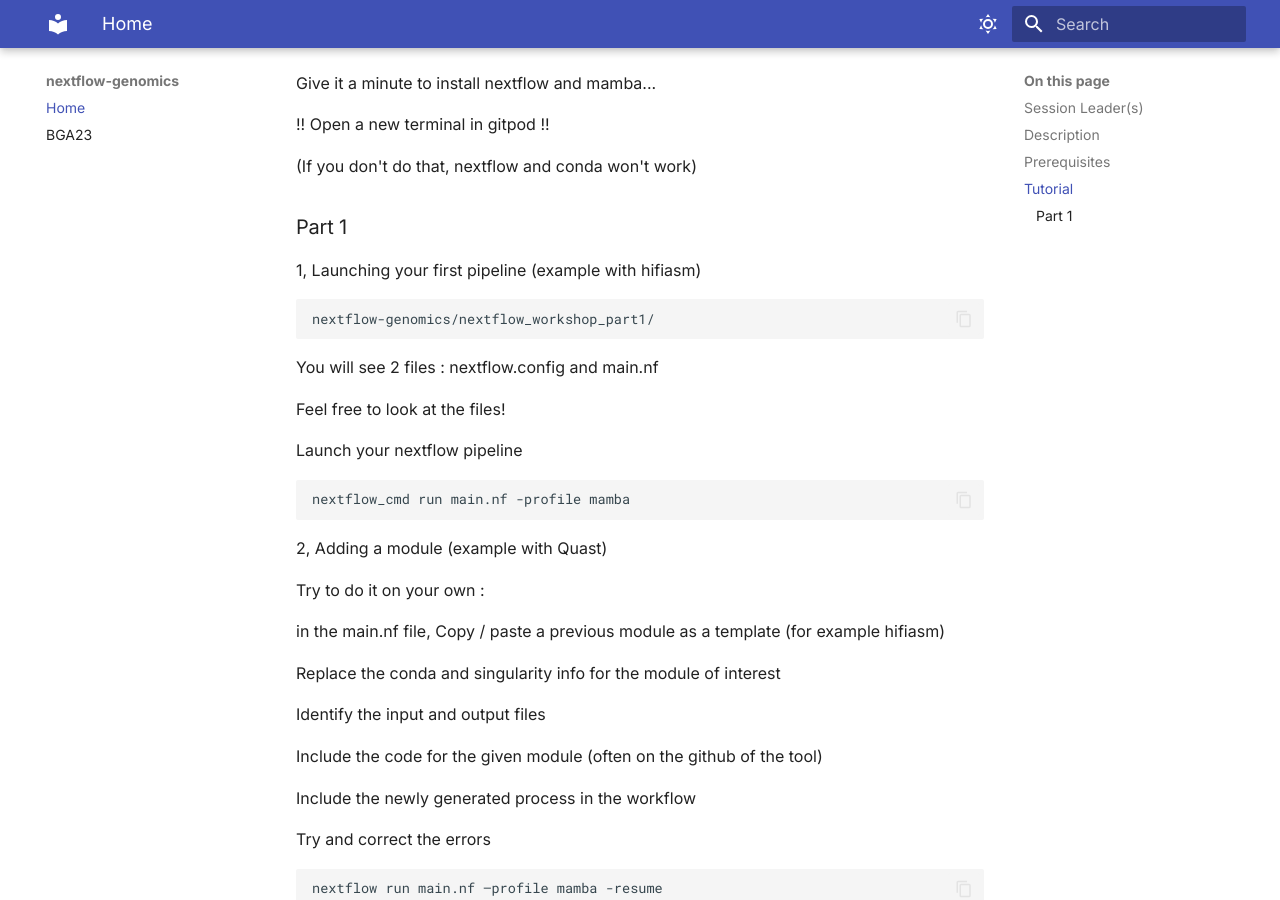
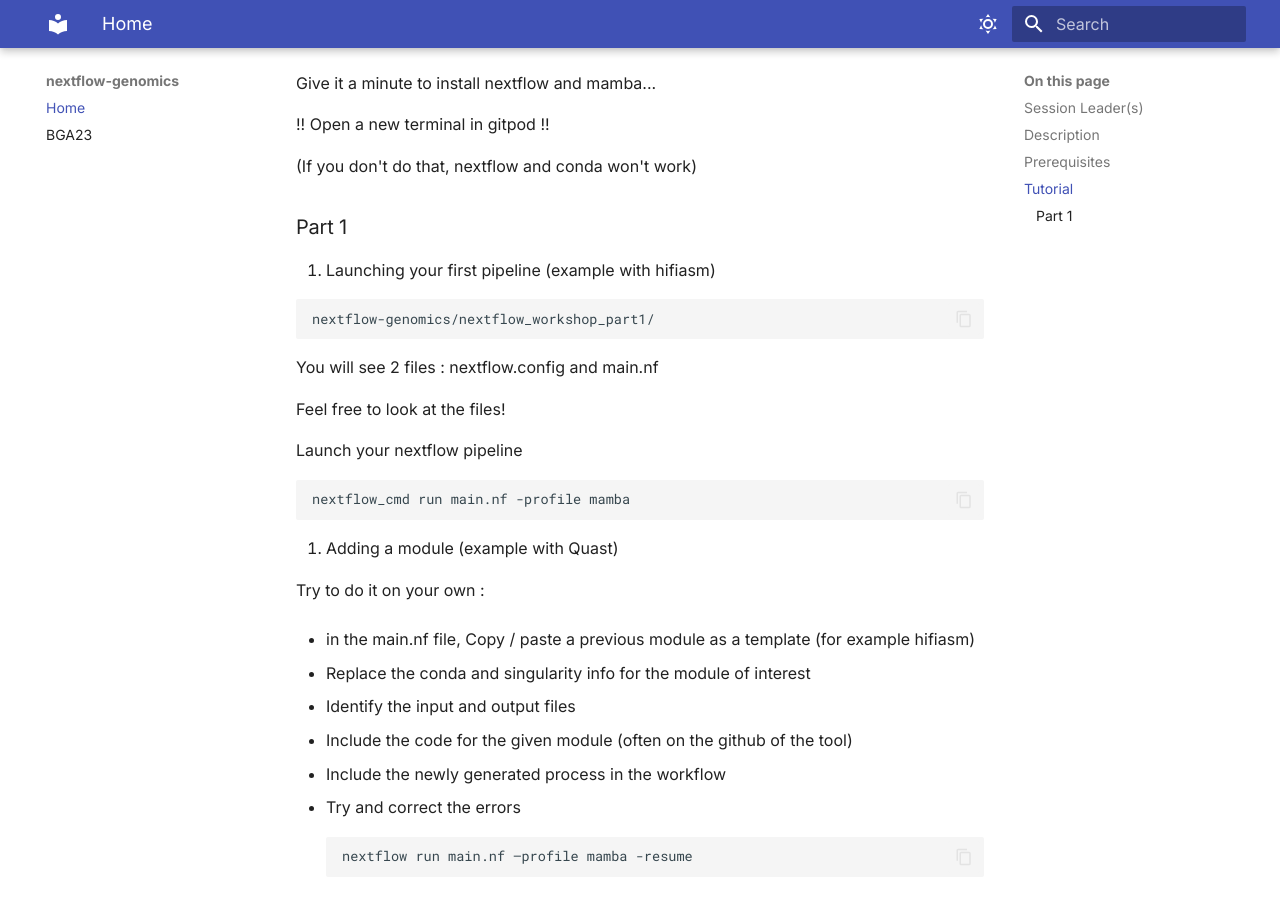
Before and after one commit to BGAcademy23/nextflow-genomics, an MkDocs documentation site: the page built from docs/README.md, in a window 1280 px wide and 900 px high, scrolled down 1744 px. Built offline with MkDocs 1.6.1 and Material for MkDocs 9.7.7, drawn with Linux system fonts in a browser that asks for light colours.

Commit message:
Update README.md

````diff
--- a/docs/README.md
+++ b/docs/README.md
@@ -65,7 +65,7 @@ Give it a minute to install nextflow and mamba...
 
 ### Part 1
 
-1, Launching your first pipeline (example with hifiasm)
+1. Launching your first pipeline (example with hifiasm)
 
 ```
 nextflow-genomics/nextflow_workshop_part1/
@@ -81,31 +81,31 @@ Launch your nextflow pipeline
 nextflow_cmd run main.nf -profile mamba
 ```
 
-2, Adding a module (example with Quast)
+2. Adding a module (example with Quast)
 
 Try to do it on your own :
 
-in the main.nf file, Copy / paste a previous module as a template (for example hifiasm)
+- in the main.nf file, Copy / paste a previous module as a template (for example hifiasm)
 
-Replace the conda and singularity info for the module of interest
+- Replace the conda and singularity info for the module of interest
 
-Identify the input and output files
+- Identify the input and output files
 
-Include the code for the given module (often on the github of the tool)
+- Include the code for the given module (often on the github of the tool)
 
-Include the newly generated process in the workflow
+- Include the newly generated process in the workflow
 
-Try and correct the errors
+- Try and correct the errors
 ```
 nextflow run main.nf –profile mamba -resume
 ```
 
 <details>
 <summary>Solution</summary>
-	There are several ways of coding a module, here is an example for the main.nf file to run hifiasm then quast :
+There are several ways of coding a module, here is an example for the main.nf file to run hifiasm then quast :
 
-	```
-	// Declare syntax version
+```
+// Declare syntax version
 nextflow.enable.dsl=2
 
 workflow {
````
